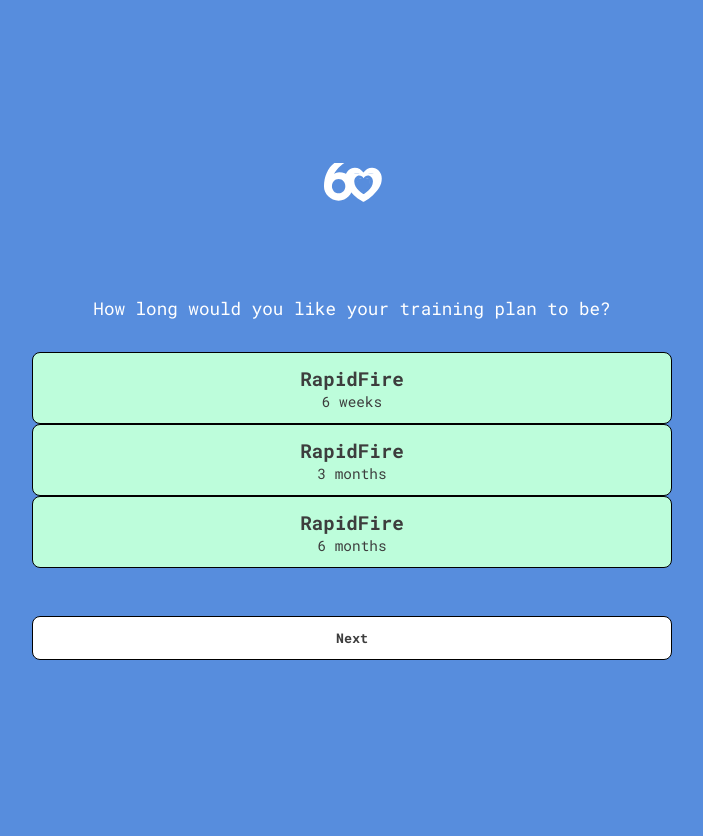
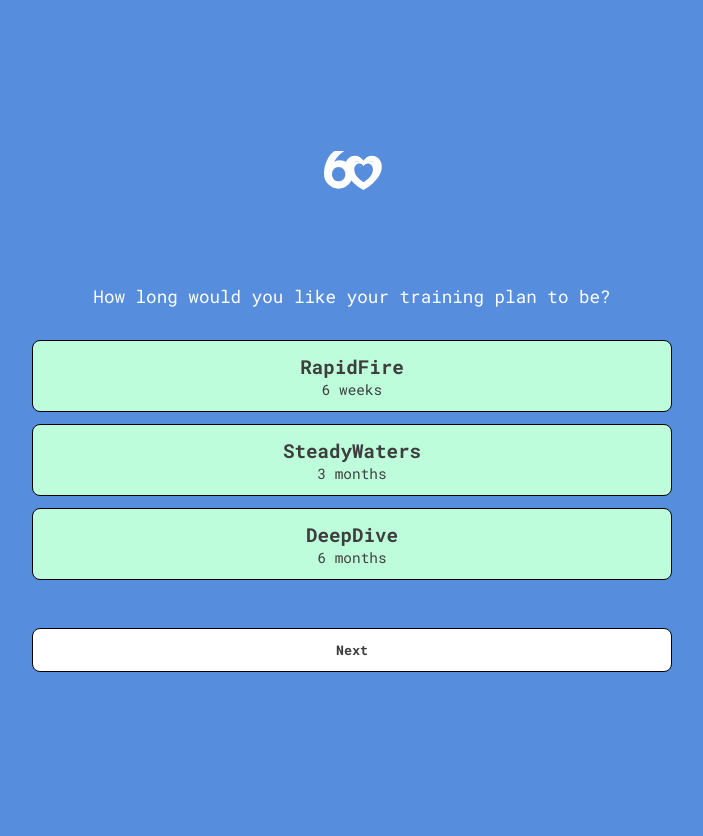
Before and after one commit to worthyag/SixLove, a Django app: page /onboarding/ in a window 1280 px wide. Shown: the whole page, without its empty margins (288-991 px from the left). Run offline with Django 5.2, Linux system fonts and the light colour scheme.

Commit message:
Updating changes.

```diff
--- a/app/project/frontend/static/styles/_landing.scss
+++ b/app/project/frontend/static/styles/_landing.scss
@@ -91,6 +91,7 @@
     .form-btn-group {
       background-color: $colour-highlight;
       color: $colour-dark;
+      margin-bottom: 12px;
 
       // Flex
       display: flex;
@@ -132,7 +133,7 @@
 
       min-width: 300px;
       width: 50vw;
-      margin-top: 48px;
+      margin-top: 36px;
       padding: 12px 16px;
       border: 1px solid $colour-black;
       border-radius: 8px;
--- a/app/project/frontend/static/styles/style.css
+++ b/app/project/frontend/static/styles/style.css
@@ -243,6 +243,7 @@
 body#onboarding .auth-container .form-btn-group {
   background-color: #BDFDDB;
   color: #3D3D3D;
+  margin-bottom: 12px;
   display: flex;
   flex-direction: column;
   align-items: center;
@@ -275,7 +276,7 @@
   font-weight: bold;
   min-width: 300px;
   width: 50vw;
-  margin-top: 48px;
+  margin-top: 36px;
   padding: 12px 16px;
   border: 1px solid #000000;
   border-radius: 8px;
--- a/app/project/frontend/templates/onboarding.html
+++ b/app/project/frontend/templates/onboarding.html
@@ -25,11 +25,11 @@
               <span>6 weeks</span>
             </div>
             <div class="form-btn-group">
-              <button>RapidFire</button>
+              <button>SteadyWaters</button>
               <span>3 months</span>
             </div>
             <div class="form-btn-group">
-              <button>RapidFire</button>
+              <button>DeepDive</button>
               <span>6 months</span>
             </div>
           {% comment %}</div>{% endcomment %}
@@ -43,6 +43,10 @@
               <button>ExtremeMode</button>
               <span>Daily</span>
             </div>
+            <div class="form-btn-group">
+              <button>BalancedMode</button>
+              <span>3x per week</span>
+            </div>
           {% comment %}</div>{% endcomment %}
           <button class="next-btn q2-btn" type="button">Next</button>
         </div>
@@ -53,6 +57,14 @@
             <div class="form-btn-group">
               <button>FreeWeekender</button>
               <span>MONDAY, WEDNESDAY, FRIDAY</span>
+            </div>
+            <div class="form-btn-group">
+              <button>MidWeekBlaster</button>
+              <span>TUESDAY, THURSDAY, SATURDAY</span>
+            </div>
+            <div class="form-btn-group">
+              <button>HatTrickers</button>
+              <span>PICK THREE DAYS</span>
             </div>
           {% comment %}</div>{% endcomment %}
           <button class="next-btn q3-btn" type="button">Next</button>
```
Also changed, not shown: 1 other file.
